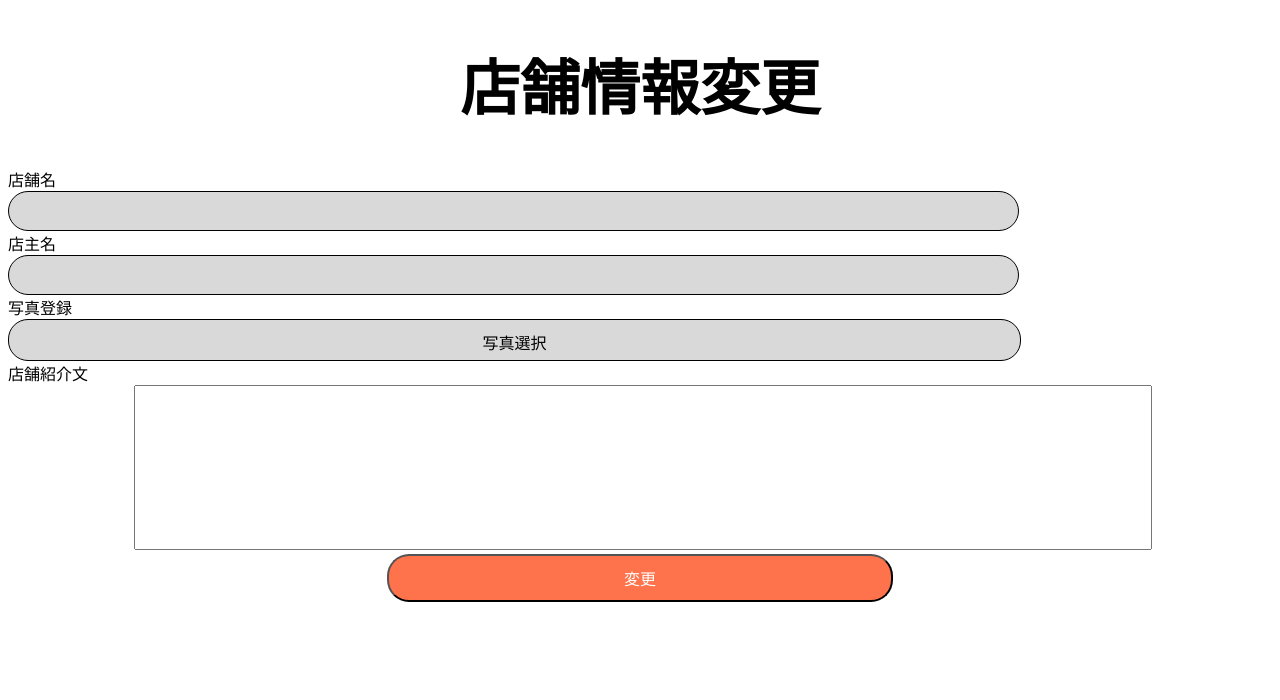
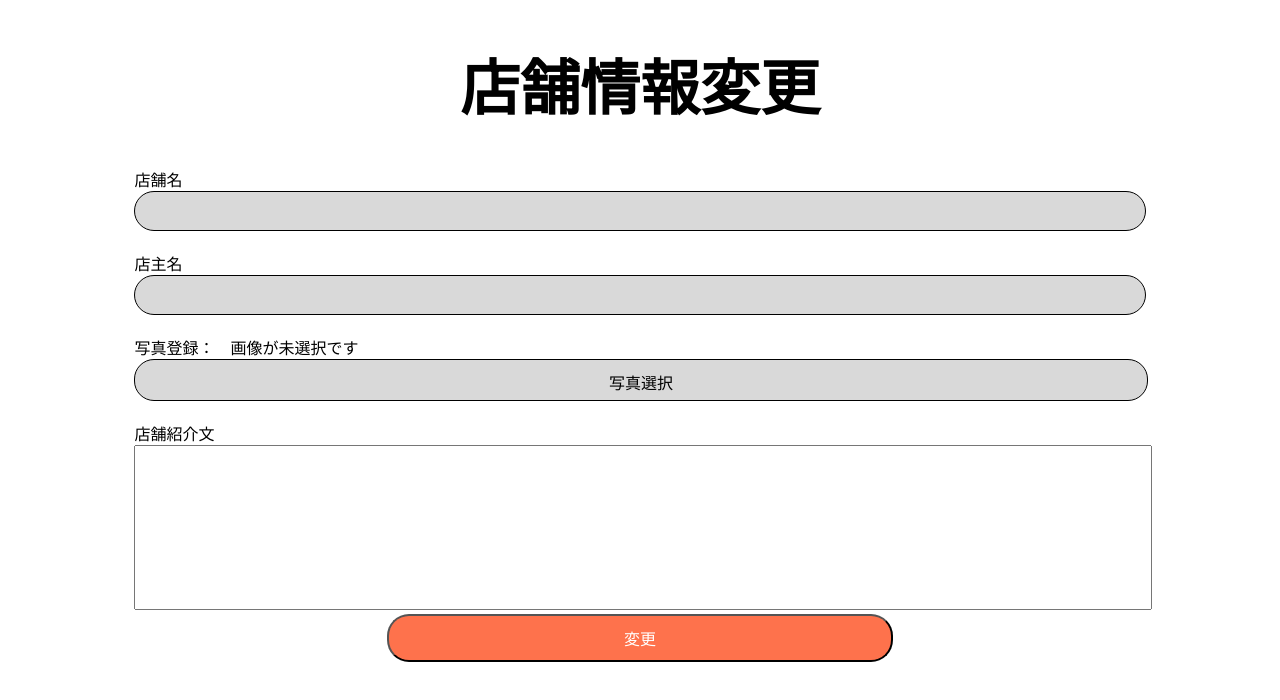
Before and after one commit to mobarisu/mobarisu, a React (Create React App) app in the folder web/react-app/: page /store_data_change in a window 1280 px wide. Shown: the top 700 px of the page. Built offline with nearby package versions, Linux system fonts and the light colour scheme.

Commit message:
選択された画像の名前が出力される。画面遷移はエラーある。

```diff
--- a/web/react-app/src/components/store_data_change.tsx
+++ b/web/react-app/src/components/store_data_change.tsx
@@ -2,6 +2,15 @@ import React from 'react';
 import './css/App.css';
 
 function StoreDataChange() {
+
+  const backPage = () =>{
+    var btn = document.getElementById("bt_back");
+    btn?.addEventListener('click',function(){
+      history.back();
+    });
+  }
+
+
   return (
     <div>
       <header>
@@ -9,25 +18,31 @@ function StoreDataChange() {
       </header>
       <main>
         <form action="">
-          <div>
+          <div className='food_label'>
             <label htmlFor="name" className='lab_name'>店舗名</label><br/>
             <input type="text" id="name" required/>
           </div>
-          <div>
+          <div className='food_label'>
             <label htmlFor="name2" className='lab_name'>店主名</label><br/>
             <input type="text" id="name2" required/>
           </div>
-          <div>
-            <label htmlFor="img" className='lab_name'>写真登録</label><br/>
+          <div className='food_label'>
+            <label htmlFor="img" className='lab_name'>写真登録：<p className="file_name">画像が未選択です</p></label>
             <label htmlFor='img' className='lab_pop'>写真選択</label>
-            <input type="file" id="img"/>
+            <input type="file" id="img" onChange={(event: React.ChangeEvent<HTMLInputElement>) =>{
+              const files = event.currentTarget.files;
+              if (!files || files?.length === 0) return;
+              const file = files[0];
+              var filename = document.getElementsByClassName("file_name")[0];
+              filename.textContent = file.name;
+            }}/>
           </div>
-          <div>
+          <div className='food_label'>
             <label htmlFor="Introduction" className='lab_name'>店舗紹介文</label><br/>
             <textarea id="Introduction"/>
           </div>
           <div className='btn_div'>
-            <input type="submit" value={"変更"}/>
+            <input type="submit" id="bt_back" onClick={backPage} value={"変更"}/>
           </div>
         </form>
       </main>
```
